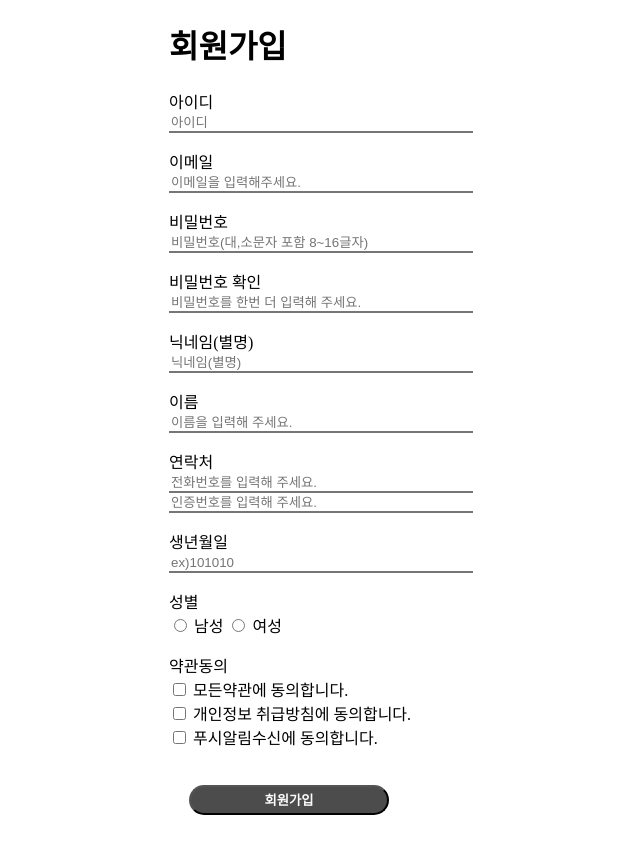
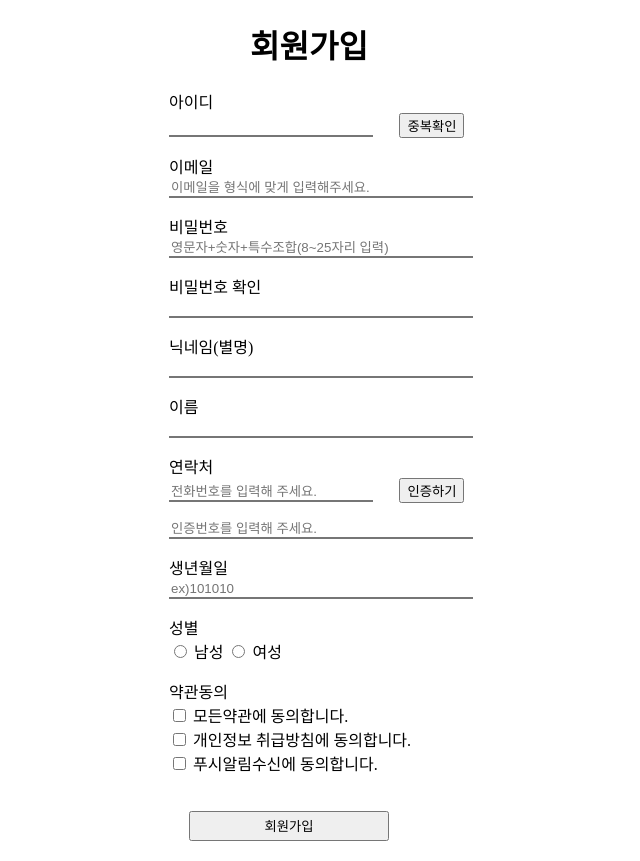
Before and after one commit to xet-a/CodeClear, a Django app: template server/templates/join.html in a window 1280 px wide. Shown: the whole page, without its empty margins (331-971 px from the left). Before the commit the page ends 815 px from the top, so only its background shows below. Run offline with Django 3.2, Linux system fonts and the light colour scheme; the template is opened without the code that fills it, so the values that code supplies are empty.

Commit message:
modified join

```diff
--- a/server/templates/join.html
+++ b/server/templates/join.html
@@ -3,16 +3,16 @@
 
 <head>
     <meta charset="UTF-8">
-    <meta http-equiv="X-UA-Compatible" content="IE=edge">
-    <meta name="viewport" content="width=device-width, initial-scale=1.0">
     <title>join</title>
     <link rel="stylesheet" href="static/css/join.css">
+
+
 </head>
 
 
 <body>
 
-    <div>
+    <div style= "text-align: center">
         <h1>회원가입</h1>
     </div>
     <div >
@@ -20,70 +20,89 @@
 
         <p>
             <label for="uid"> 아이디 </label><br>
-            <input class="input1" placeholder="아이디" type="text" name="uid" >
+
+            <input  class="input1" type="text"  name="uid" id="uid" style="width: 200px;">
+            <button type="button" onclick="id_check();"style="position: relative;
+            left:8%">중복확인</button>
+
+           <div style= "font-size: small;" id="noUid"></div>
         </p>
 
         <p>
             <label for="email"> 이메일 </label><br>
-            <input class="input1" placeholder="이메일을 입력해주세요."type="text" name="email" >
+            <input class="input1" placeholder="이메일을 형식에 맞게 입력해주세요."type="text" id="email" name="email" >
+            <div style= "font-size: small;" id="noEmail"></div>
         </p>
 
         <p>
             <label for="password"> 비밀번호 </label><br>
-            <input class="input1" placeholder="비밀번호(대,소문자 포함 8~16글자)"type="password" name="password" >
+            <input class="input1" placeholder="영문자+숫자+특수조합(8~25자리 입력)"type="password" id="pwd" name="password" >
+            <div style= "font-size: small;" id="noPwd"></div>
         </p>
 
         <p>
             <label for="password"> 비밀번호 확인 </label><br>
-            <input class="input1" placeholder="비밀번호를 한번 더 입력해 주세요."type="password"  name="password" >
+            <input class="input1" type="password" id="repwd" name="password" >
+            <div style= "font-size: small;" id="noRepwd"></div>
         </p>
 
         <p>
             <label for="nickname"> 닉네임(별명) </label><br>
-            <input class="input1" placeholder="닉네임(별명)"type="text"  name="nickname" >
+            <input class="input1" type="text"  id="nickname" name="nickname" >
+            <div style= "font-size: small;" id="noNickname"></div>
         </p>
 
         <p>
             <label for="username"> 이름 </label><br>
-            <input class="input1" placeholder="이름을 입력해 주세요."type="text"  name="username" >
+            <input class="input1" type="text" id="username" name="username" >
+            <div style= "font-size: small;" id="noUsername"></div>
         </p>
 
         <p>
             <label for="phone"> 연락처 </label><br>
-            <input class="input1" placeholder="전화번호를 입력해 주세요."type="text"  name="phone" >
+            <input class="input1" placeholder="전화번호를 입력해 주세요."type="text" id="phone" name="phone" style="width: 200px;" >
+            <button type="button" onclick=""style="position: relative;
+            left:8%">인증하기</button>
+            <div style= "font-size: small;" id="noPhone"></div>
+
             <input class="input1" placeholder="인증번호를 입력해 주세요."type="text"  name="phone" >
         </p>
 
         <p>
             <label for="birthday"> 생년월일 </label><br>
-            <input class="input1" placeholder="ex)101010" type="text"  name="birthday" >
+            <input class="input1" placeholder="ex)101010" type="text" id="birth" name="birth" >
+            <div style= "font-size: small;" id="noBirth"></div>
         </p>
         </div>
         <div >
         <p>
             <label for="sex"> 성별 </label><br>
-            <input  type="radio"  name="sex" value="m" >
-			<label for="gerderM"> 남성 </label>
-			<input  type="radio"  name="sex" value="f" >
-			<label for="gerderF"> 여성 </label>
+            <input  type="radio"  name="sex" value="m" id="male" >
+			<label for="male"> 남성 </label>
+			<input  type="radio"  name="sex" value="f" id="female" >
+			<label for="female"> 여성 </label>
+            <div style= "font-size: small;" id="noSex"></div>
         </p>
 
         <p>
-            <label for="term"> 약관동의 </label><br>
-            <input type="checkbox" name="term" value="">
-            <label for="term1"> 모든약관에 동의합니다. </label><br>
-            <input type="checkbox"  name="term"value="">
-            <label for="term2"> 개인정보 취급방침에 동의합니다. </label><br>
-            <input type="checkbox"  name="term" value="">
-            <label for="term3"> 푸시알림수신에 동의합니다. </label><br>
+            <label for="agree"> 약관동의 </label><br>
+            <input type="checkbox" name="agree1" id="agree1">
+            <label for="agree1"> 모든약관에 동의합니다. </label><br>
+            <input type="checkbox"  name="agree2"id="agree2">
+            <label for="agree2"> 개인정보 취급방침에 동의합니다. </label><br>
+            <input type="checkbox"  name="agree3" id="agree3">
+            <label for="agree3"> 푸시알림수신에 동의합니다. </label><br>
+            <div style= "font-size: small;" id="noAgree"></div>
         </p>
         </div>
     </div>
 
     <div>
-            <button class="button1" type="submit">회원가입</button>
+            <button name="join" type="button" onclick="joinCheck()"
+            style="height:30px; width:200px; margin:20px;">회원가입</button>
     </div>
 
 </body>
+<script src="static/js/join.js"></script>
 
 </html>
--- /dev/null
+++ b/server/templates/static/js/join.js
@@ -0,0 +1,151 @@
+function joinCheck() {
+
+    var uid = document.getElementById("uid");
+    var email= document.getElementById("email");
+    var pwd = document.getElementById("pwd");
+    var repwd = document.getElementById("repwd");
+    var nickname = document.getElementById("nickname");
+    var username = document.getElementById("username");
+    var female = document.getElementById("female");
+    var male = document.getElementById("male");
+
+
+
+    if (uid.value == "") { //if(!uid.value)
+
+      document.getElementById("noUid").innerHTML="아이디를 입력하세요.";
+      uid.focus(); //focus(): 커서가 깜빡이는 현상, blur(): 커서가 사라지는 현상
+      return false; //return false:  아무것도 반환하지 말아라 아래 코드부터 아무것도 진행하지 말것
+    };
+    if (uid.value != ""){
+      document.getElementById("noUid").innerHTML=""
+    }
+
+    if (email.value == "") {
+      document.getElementById("noEmail").innerHTML="이메일을 입력하세요.";
+      email.focus();
+      return false;
+    };
+    if (email.value != ""){
+      document.getElementById("noEmail").innerHTML=""
+    }
+
+    if (pwd.value == "") {
+      document.getElementById("noPwd").innerHTML="비밀번호를 입력하세요.";
+      pwd.focus();
+      return false;
+    };
+    if (pwd.value != ""){
+      document.getElementById("noPwd").innerHTML=""
+    }
+
+    if (repwd.value == "") {
+      document.getElementById("noRepwd").innerHTML="비밀번호를 한번 더 입력하세요.";
+      repwd.focus();
+      return false;
+    };
+    if (repwd.value != ""){
+      document.getElementById("noRepwd").innerHTML=""
+    }
+
+    if (nickname.value == "") {
+      document.getElementById("noNickname").innerHTML="별명을 입력하세요.";
+      nickname.focus();
+      return false;
+    };
+    if (nickname.value != ""){
+      document.getElementById("noNickname").innerHTML=""
+    }
+
+    if (username.value == "") {
+      document.getElementById("noUsername").innerHTML="이름을 입력하세요.";
+      username.focus();
+      return false;
+    };
+    if (username.value != ""){
+      document.getElementById("noUsername").innerHTML=""
+    }
+
+    if (phone.value == "") {
+
+      document.getElementById("noPhone").innerHTML="전화번호를 입력하세요.";
+      phone.focus();
+      return false;
+    };
+    if (phone.value != ""){
+      document.getElementById("noPhone").innerHTML=""
+    }
+
+    if (birth.value == "") {
+
+      document.getElementById("noBirth").innerHTML="생년월일을 입력하세요.";
+      birth.focus();
+      return false;
+    };
+    if (birth.value != ""){
+      document.getElementById("noBirth").innerHTML=""
+    }
+
+    if (!female.checked && !male.checked) {
+
+      document.getElementById("noSex").innerHTML="성별을 체크하세요.";
+      male.focus();
+      return false;
+    };
+    if (female.checked || male.checked){
+      document.getElementById("noSex").innerHTML=""
+    }
+
+    if (!agree1.checked||!agree2.checked||!agree3.checked) {
+
+      document.getElementById("noAgree").innerHTML="약관을 확인하세요.";
+      agree.focus();
+      return false;
+    };
+    if (agree1.checked&&agree2.checked&&agree3.checked){
+      document.getElementById("noAgree").innerHTML=""
+    }
+
+    var pwdCheck = /^(?=.*[a-zA-Z])(?=.*[!@#$%^*+=-])(?=.*[0-9]).{8,25}$/;
+
+    if (!pwdCheck.test(pwd.value)) {
+      alert("비밀번호는 영문자+숫자+특수문자 조합으로 8~25자리 사용해야 합니다.");
+      pwd.focus();
+      return false;
+    };
+
+    if (repwd.value !== pwd.value) {
+      alert("비밀번호가 일치하지 않습니다.");
+      repwd.focus();
+      return false;
+    };
+
+    var reg = /^[0-9]+/g; //숫자만 입력하는 정규식
+
+    if (!reg.test(phone.value)) {
+    alert("전화번호는 숫자만 입력할 수 있습니다.");
+    phone.focus();
+    return false;
+  }
+
+  var emailRegExp = /^[A-Za-z0-9_]+[A-Za-z0-9]*[@]{1}[A-Za-z0-9]+[A-Za-z0-9]*[.]{1}[A-Za-z]{1,3}$/;
+        if (!emailRegExp.test(email.value)) {
+            alert("이메일 형식이 올바르지 않습니다");
+            email.value = "";
+            email.focus();
+            return false;
+        }
+  //입력 값 전송
+  //document.join.submit();
+  location.href = "joinSuc.html";
+
+    };
+
+
+
+    function id_check() {
+        //window.open("팝업될 문서 경로", "팝업될 문서 이름", "옵션");
+
+        window.open("", "", "width=600, height=200, left=200, top=100");
+
+      }
```
Also changed, not shown: server/templates/joinSuc.html (added, +12 -0 lines).
